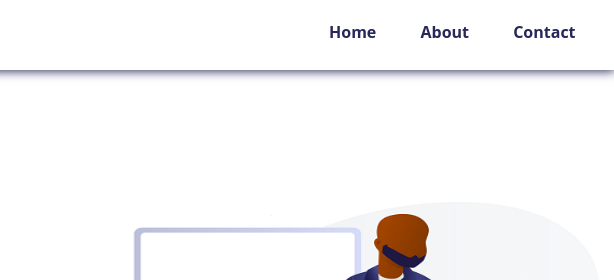
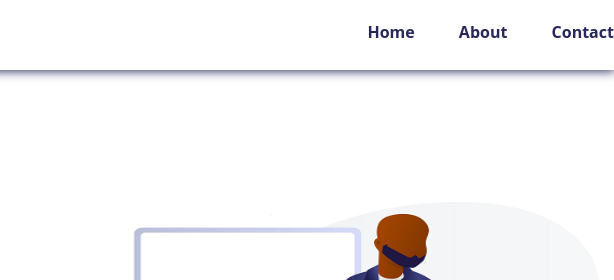
Before and after one commit to stuurdean/web, a plain HTML site: page index.html in a window 1280 px wide. Shown: the top 280 px of the page, 666-1280 px from the left. Drawn offline with Linux system fonts and the light colour scheme.

Commit message:
Nav ul adjusted

```diff
--- a/sass/style.scss
+++ b/sass/style.scss
@@ -54,7 +54,7 @@ header{
     }
     nav{
         flex: 1;
-        margin-left: 55%;
+        margin-left: 58%;
         margin-top: 20px;
 
         top:0;
```
Also changed, not shown: css/style.css.
